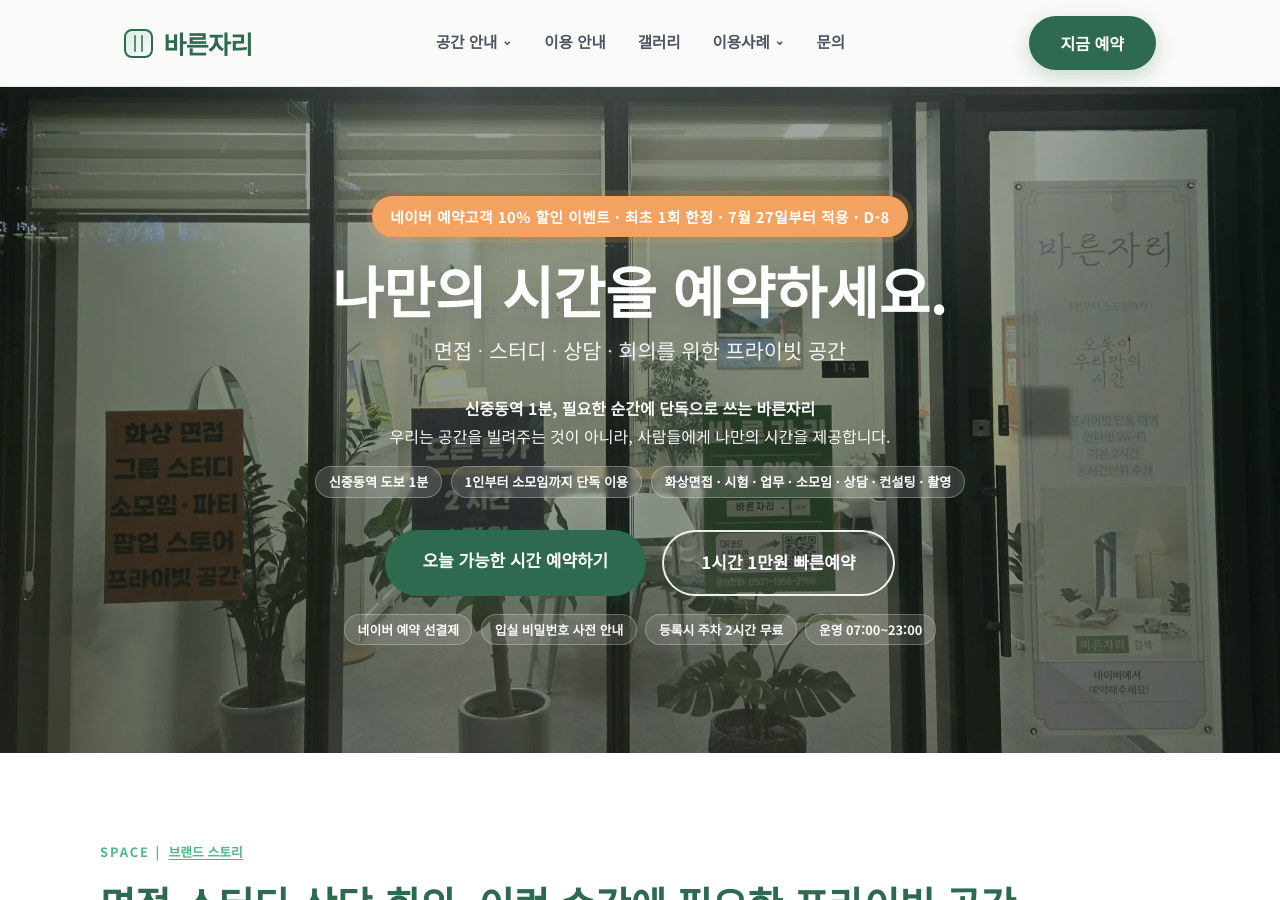
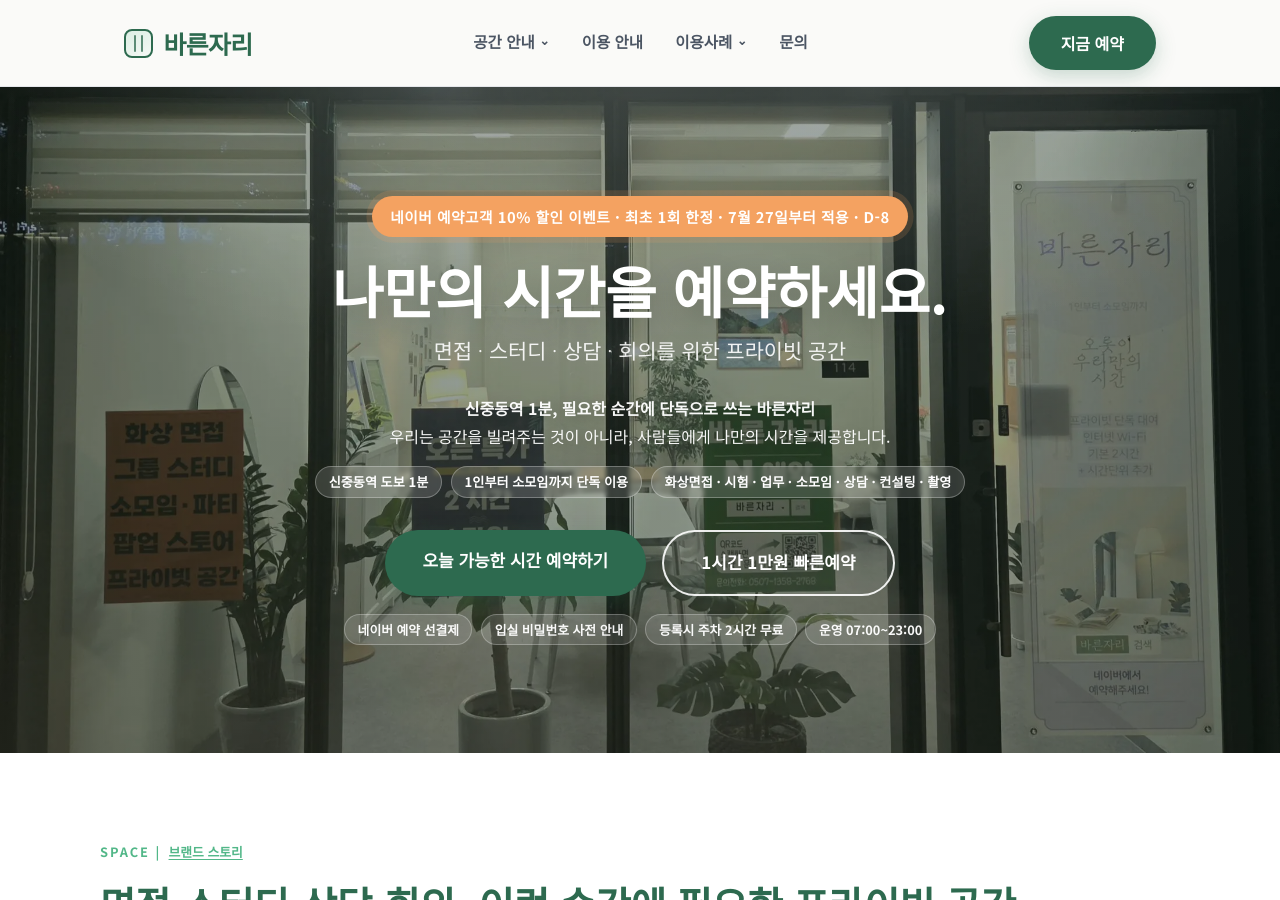
Before and after one commit to bareunspace/blog, a Jekyll site: the page built from index.html, in a window 1280 px wide and 900 px high. Built offline with Jekyll 4.4.1, drawn with Linux system fonts in a browser that asks for light colours.

Commit message:
매뉴애소 걀로리 제거

```diff
--- a/_data/navigation.yml
+++ b/_data/navigation.yml
@@ -6,8 +6,6 @@ home:
         href: "about.html"
   - label: 이용 안내
     href: "#about"
-  - label: 갤러리
-    href: "#gallery"
   - label: 이용사례
     href: "#testimonials"
     children:
--- a/_data/post_categories.yml
+++ b/_data/post_categories.yml
@@ -1,3 +1,4 @@
 post_categories:
   - 면접준비
   - 스터디 공간
+  - 데이트
```
